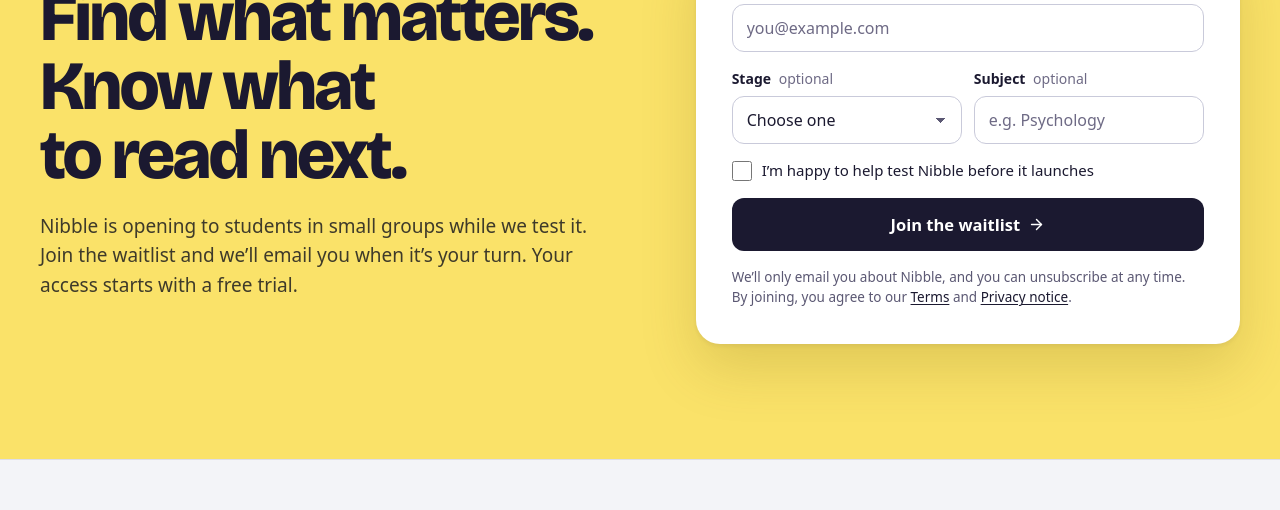
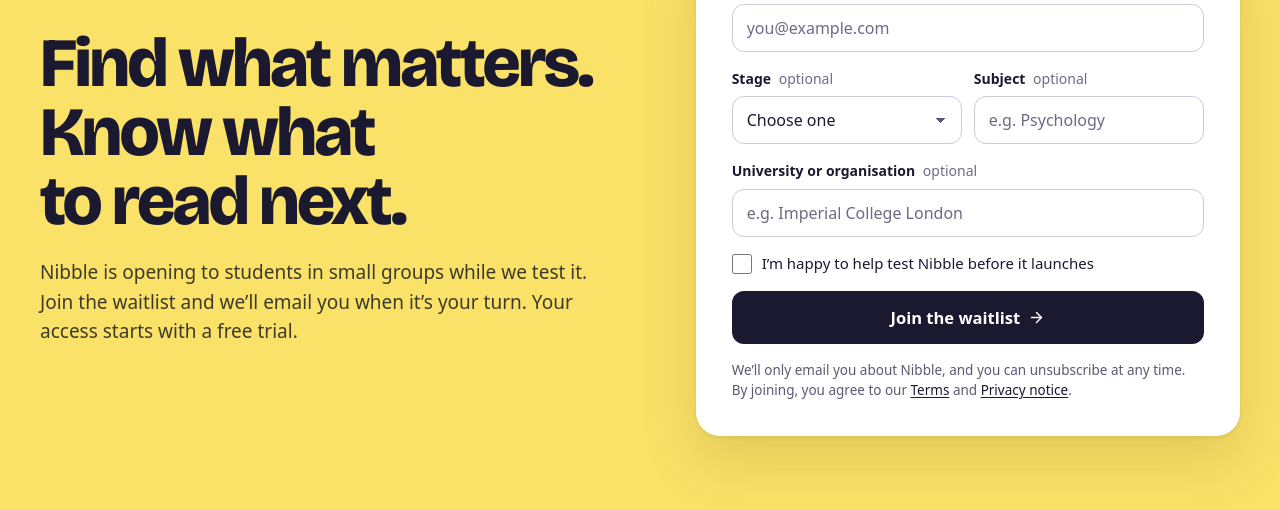
Before and after one commit to nicocheong05/nibble-for-students, a plain HTML site: page index.html in a window 1280 px wide. Shown: the part 8583-9093 px from the top of the page. Drawn offline with nearby package versions, Linux system fonts and the light colour scheme.

Commit message:
Added 'University or organisation' field in signup form.

```diff
--- a/index.html
+++ b/index.html
@@ -1395,6 +1395,10 @@ footer{border-top:1px solid var(--line);padding:clamp(48px,6vw,72px) 0 28px;back
             <input id="wl-subject" name="subject" type="text" autocomplete="off" placeholder="e.g. Psychology">
           </div>
         </div>
+        <div class="wl-field">
+          <label for="wl-org">University or organisation <span>optional</span></label>
+          <input id="wl-org" name="organisation" type="text" autocomplete="organization" placeholder="e.g. Imperial College London">
+        </div>
         <label class="wl-check" for="wl-test"><input type="checkbox" id="wl-test" name="testing" value="yes"><span>I’m happy to help test Nibble before it launches</span></label>
         <p class="wl-err" id="wl-err" role="alert" aria-live="polite"></p>
         <button class="btn primary wl-btn" type="submit">Join the waitlist <svg class="ic" aria-hidden="true"><use href="#i-arrow"/></svg></button>
@@ -1427,6 +1431,7 @@ footer{border-top:1px solid var(--line);padding:clamp(48px,6vw,72px) 0 28px;back
     <ul>
       <li>Your email address. This is the only thing you must give us.</li>
       <li>Your stage of study and subject, if you choose to tell us.</li>
+      <li>Your stage of study, subject and university or organisation, if you choose to tell us.</li>
       <li>Whether you’d like to help test Nibble, if you tick that box.</li>
       <li>Basic technical records that our hosting provider keeps to run the site securely, such as IP addresses in server logs.</li>
     </ul>
```
